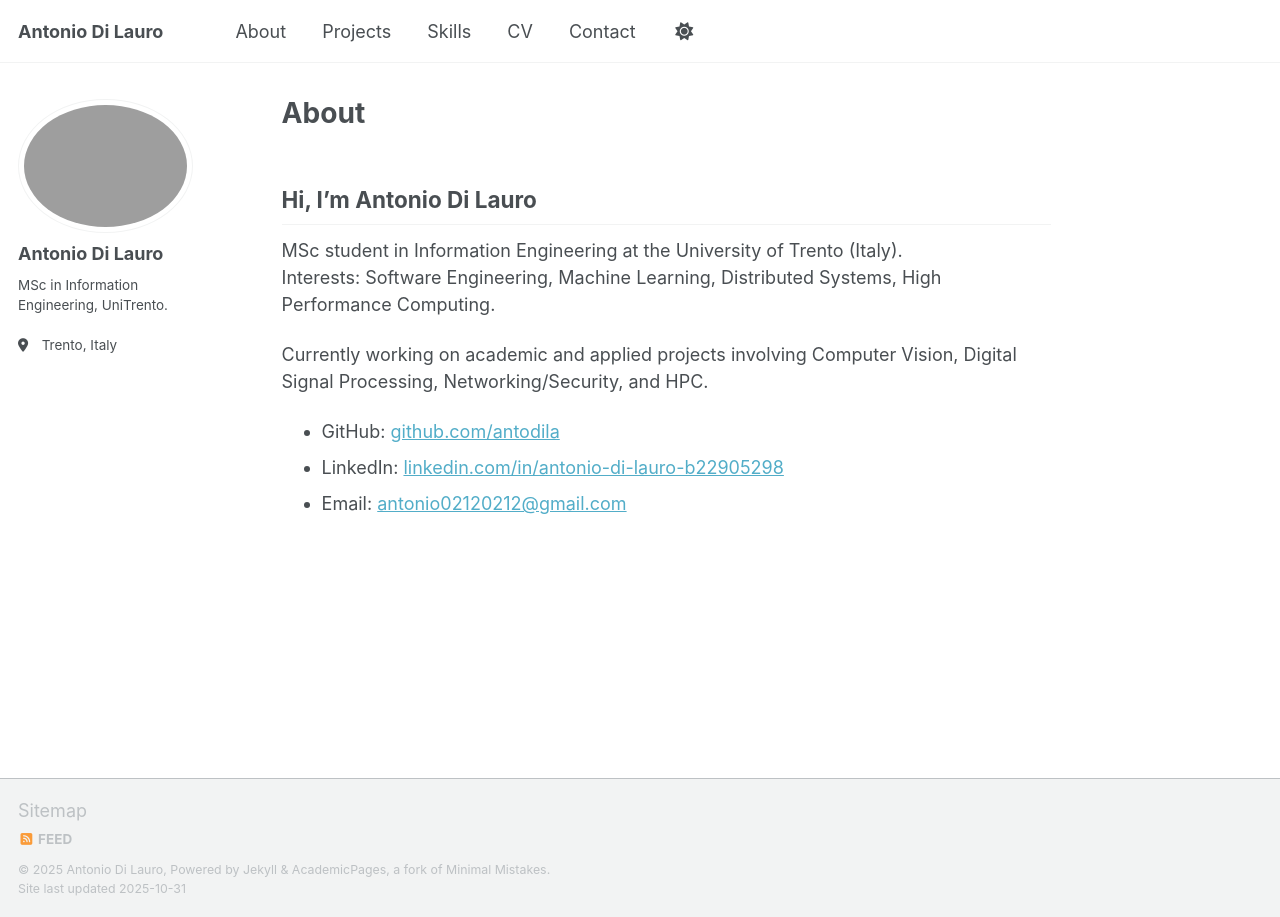
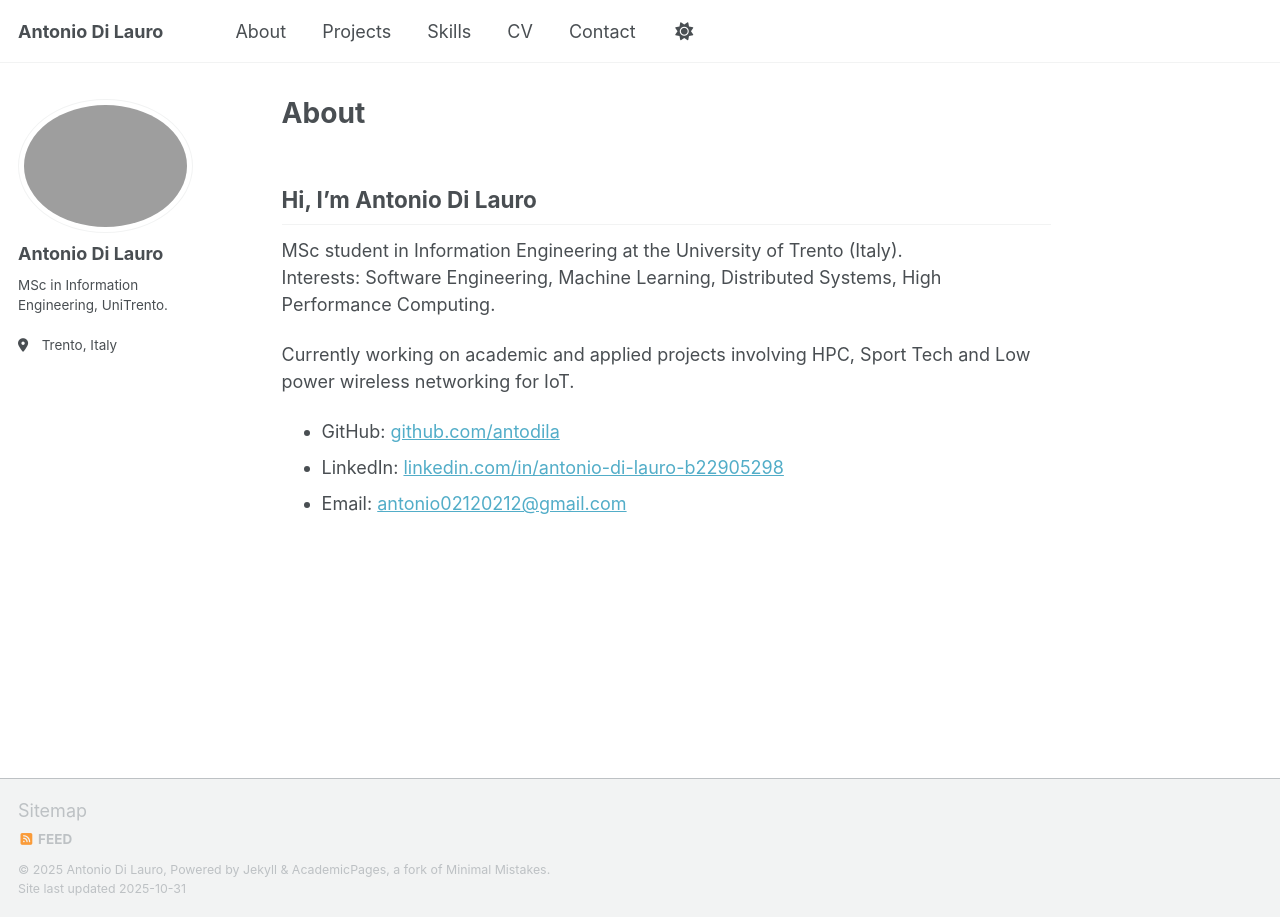
Before and after one commit to antodila/antodila.github.io, a Jekyll site: the page built from index.md, in a window 1280 px wide. Built offline with Jekyll 4.4.1, drawn with Linux system fonts in a browser that asks for light colours; a script that is not in the unit is left out.

Commit message:
Update index.md

```diff
--- a/index.md
+++ b/index.md
@@ -10,7 +10,7 @@ author_profile: true
 MSc student in Information Engineering at the University of Trento (Italy).
 Interests: Software Engineering, Machine Learning, Distributed Systems, High Performance Computing.
 
-Currently working on academic and applied projects involving Computer Vision, Digital Signal Processing, Networking/Security, and HPC.
+Currently working on academic and applied projects involving HPC, Sport Tech and Low power wireless networking for IoT.
 
 - GitHub: [github.com/antodila](https://github.com/antodila)
 - LinkedIn: [linkedin.com/in/antonio-di-lauro-b22905298](https://www.linkedin.com/in/antonio-di-lauro-b22905298)
```
